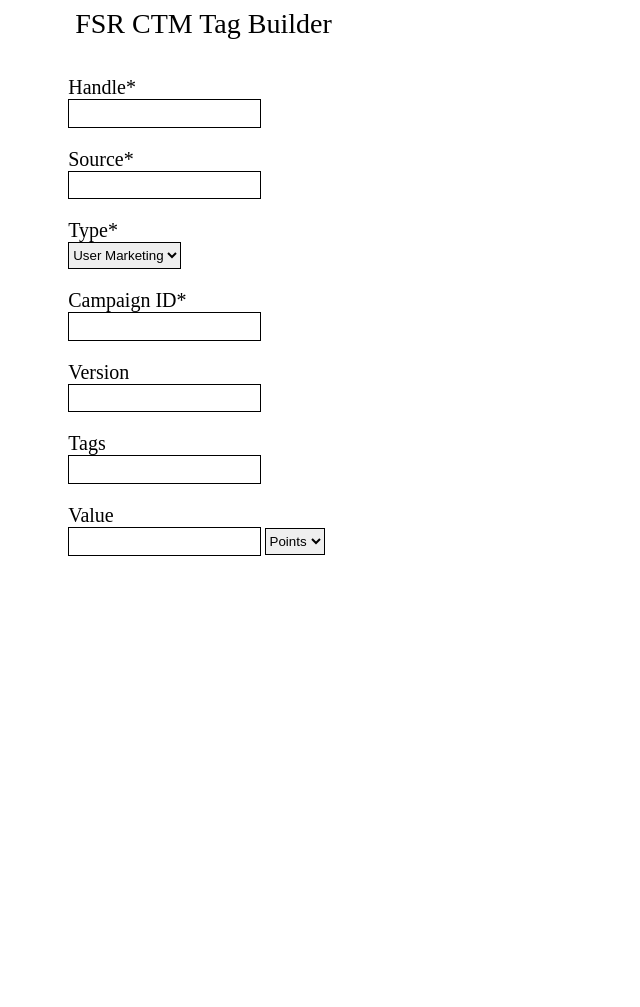
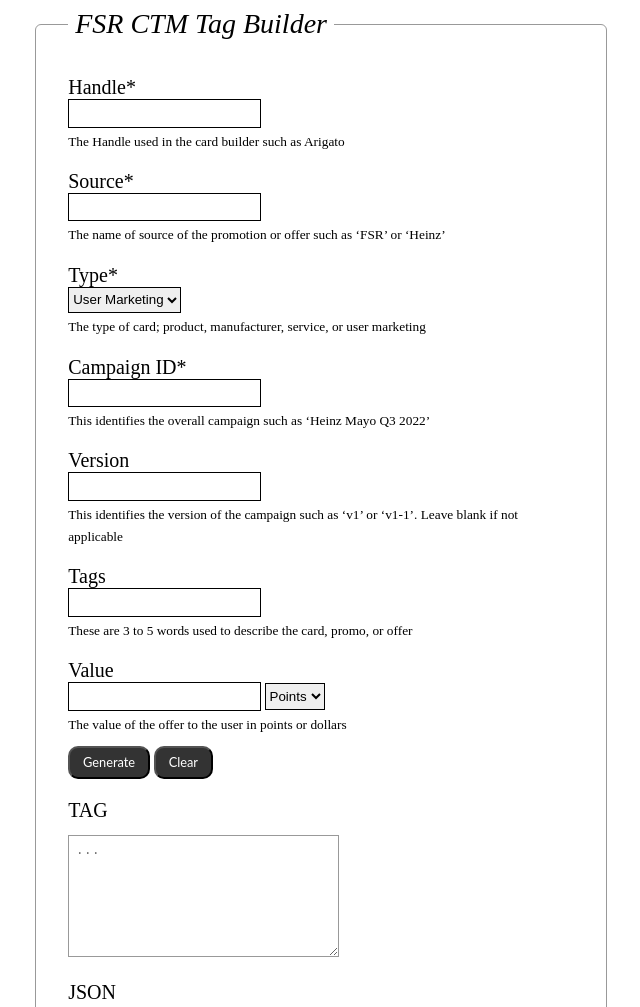
Before and after one commit to wlk-dev/tag-builder, a plain HTML site: page index.html in a window 1280 px wide. Shown: the top 1007 px of the page, without its empty margins (319-959 px from the left). Before the commit the page ends 800 px from the top, so only its background shows below. Drawn offline with Linux system fonts and the light colour scheme.

Commit message:
added javascript logic, updates css and html

```diff
--- /dev/null
+++ b/assets/script.js
@@ -0,0 +1,31 @@
+function generateTag() {
+
+    const formData = new FormData( document.getElementById('tag-form') );
+
+    data = formatData(formData);
+
+    document.getElementById('output-json').value = JSON.stringify(data['json'], undefined, 4);
+    document.getElementById('output-tag').value = data['tag'];
+
+}
+
+function formatData( formData ) {
+    formData.set("ctm_value", `${formData.get("ctm_value")} ${formData.get("ctm_values")}`);
+    formData.delete("ctm_values");
+
+    var ctm_handle = formData.get("ctm_handle").replace(" ", "_").toLowerCase() ;
+    var uri = "http://" + ctm_handle + ".handle/erni?";
+    var object = { "tag" : null, "json" : {} };
+
+    formData.forEach(function(value, key){
+        if(key === "ctm_tags" || key === "ctm_value"){
+            object['json'][key] = value.toLowerCase();
+        } else {
+            object['json'][key] = value.replace(" ", "_").toLowerCase();
+        }
+    });
+
+    object["tag"] = uri += new URLSearchParams(object['json']).toString();
+
+    return object;
+}
--- a/assets/style.css
+++ b/assets/style.css
@@ -1,7 +1,7 @@
 fieldset {
     margin: 2em 0;
     padding: 1em 2em;
-    border: solid 1px white;
+    border: solid 1px #999;
     border-radius: 6px;
     min-width: 200px;
 }
@@ -10,6 +10,7 @@ legend {
     font-size: 1.25em;
     padding: 0 .25em;
     color: black;
+    font-style: italic;
 }
 
 label {
@@ -25,6 +26,29 @@ input {
     height: 1em;
 }
 
+textarea {
+    margin-top: 1em;
+    min-height: 8em;
+    min-width: 50%;
+    padding: .5em;
+    border: solid 1px #999;
+}
+
+
+output {
+    width: auto;
+    height: 1em;
+}
+
+button {
+    margin-top: 1em;
+    padding: .5em 1em;
+    border-radius: 10px;
+    background-color: #333;
+    color: #fff;
+    font-family: 'Lato', sans-serif;
+    font-size: .8em;
+}
 
 .ctype {
     border: solid 1px black;
@@ -43,6 +67,7 @@ input {
     width: auto;
 }
 
+
 @media screen and (min-width: 430px) {
     legend {
         font-size: 1.75em;
--- a/index.html
+++ b/index.html
@@ -1,8 +1,4 @@
 <!DOCTYPE html>
-<!--[if lt IE 7]>      <html class="no-js lt-ie9 lt-ie8 lt-ie7"> <![endif]-->
-<!--[if IE 7]>         <html class="no-js lt-ie9 lt-ie8"> <![endif]-->
-<!--[if IE 8]>         <html class="no-js lt-ie9"> <![endif]-->
-<!--[if gt IE 8]>      <html class="no-js"> <!--<![endif]-->
 <html>
     <head>
         <meta charset="utf-8">
@@ -14,55 +10,77 @@
     </head>
     <body>
         <section>
-            <form action="">
+            <form action="" id="tag-form">
                 <fieldset>
                     <legend>FSR CTM Tag Builder</legend>
                     <div>
-                        <label for="ctm-handle">Handle*</label>
-                        <input type="text" name="Handle" id="ctm-handle" required>
+                        <label for="Handle">Handle*</label>
+                        <input type="text" name="ctm_handle" id="Handle" required>
+                    </div>
+                    <sub>The Handle used in the card builder such as Arigato</sub>
+
+                    <div>
+                        <label for="Source">Source*</label>
+                        <input type="text" name="ctm_source" id="Source" required>
+                    </div>
+                    <sub>The name of source of the promotion or offer such as ‘FSR’ or ‘Heinz’</sub>
+
+                    <div>
+                        <label for="Type">Type*</label>
+                        <select class="ctype" id="Type" name="ctm_type" required>
+                            <option value="user_marketing">User Marketing</option>
+                            <option value="other">Other</option>
+                        </select>
+                    </div>
+                    <sub>The type of card; product, manufacturer, service, or user marketing</sub>
+
+                    <div>
+                        <label for="Campaign-ID">Campaign ID*</label>
+                        <input type="text" name="ctm_campaign_id" id="Campaign-ID" required>
+                    </div>
+                    <sub>This identifies the overall campaign such as ‘Heinz Mayo Q3 2022’</sub>
+
+                    <div>
+                        <label for="Version">Version</label>
+                        <input type="text" name="ctm_version" id="Version">
+                    </div>
+                    <sub>This identifies the version of the campaign such as ‘v1’ or ‘v1-1’. Leave blank if not applicable</sub>
+
+                    <div>
+                        <label for="Tags">Tags</label>
+                        <input type="text" name="ctm_tags" id="Tags">
+                    </div>
+                    <sub>These are 3 to 5 words used to describe the card, promo, or offer </sub>
+
+                    <div>
+                        <label for="Value">Value</label>
+                        <input class="cvalue" type="text" name="ctm_value" id="Value">
+                        <select class="cvalues" id="Values" name="ctm_values">
+                            <option value="points">Points</option>
+                            <option value="other">Other</option>
+                        </select>
+                    </div>
+                    <sub>The value of the offer to the user in points or dollars</sub>
+
+                    <div>
+                        <button type="button" onclick="generateTag()">Generate</button>
+                        <button type="reset">Clear</button>
                     </div>
 
                     <div>
-                        <label for="ctm-source">Source*</label>
-                        <input type="text" name="Source" id="ctm-source" required>
+                        <label for="output-tag">TAG</label>
+                        <textarea id="output-tag" cols="30" rows="5" placeholder="..."></textarea>
                     </div>
 
                     <div>
-                        <label for="ctm-type">Type*</label>
-                        <select class="ctype" id="ctm-type" name="Type" required>
-                            <option value="user-marketing">User Marketing</option>
-                            <option value="other">Other</option>
-                        </select>
-                    </div>
-
-                    <div>
-                        <label for="ctm-campaign-id">Campaign ID*</label>
-                        <input type="text" name="Compaign-ID" id="ctm-campaign-id" required>
-                    </div>
-
-                    <div>
-                        <label for="ctm-version">Version</label>
-                        <input type="text" name="Version" id="ctm-version">
-                    </div>
-
-                    <div>
-                        <label for="ctm-tags">Tags</label>
-                        <input type="text" name="Tags" id="ctm-tags">
-                    </div>
-
-                    <div>
-                        <label for="ctm-value">Value</label>
-                        <input class="cvalue" type="text" name="Value" id="ctm-value">
-                        <select class="cvalues" id="ctm-values" name="Values">
-                            <option value="points">Points</option>
-                            <option value="other">Other</option>
-                        </select>
+                        <label for="output-json">JSON</label>
+                        <textarea id="output-json" cols="30" rows="5" placeholder="..."></textarea>
                     </div>
 
                 </fieldset>
 
             </form>
         </section>
-        <script src="" async defer></script>
+        <script src="./assets/script.js"></script>
     </body>
 </html>
```
